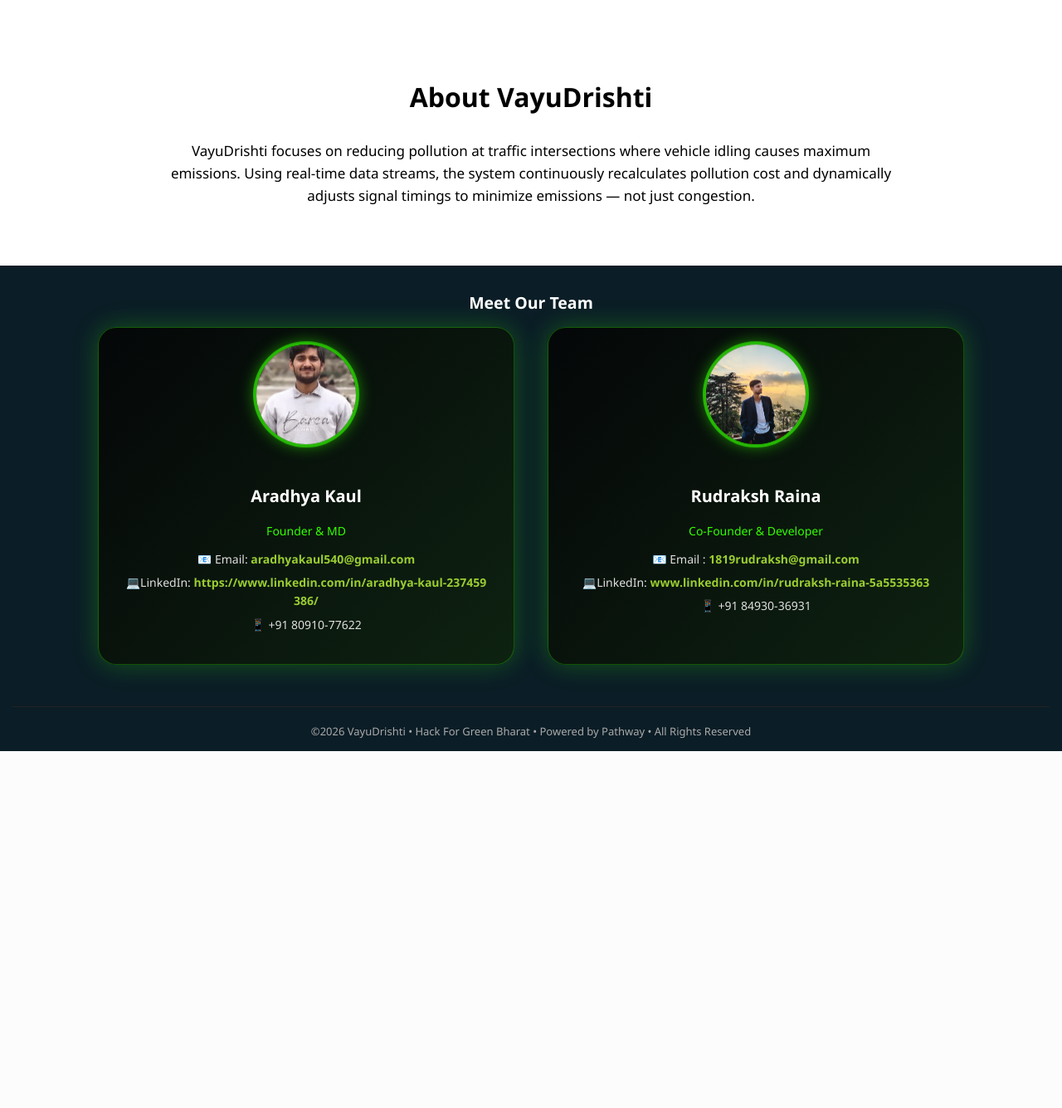
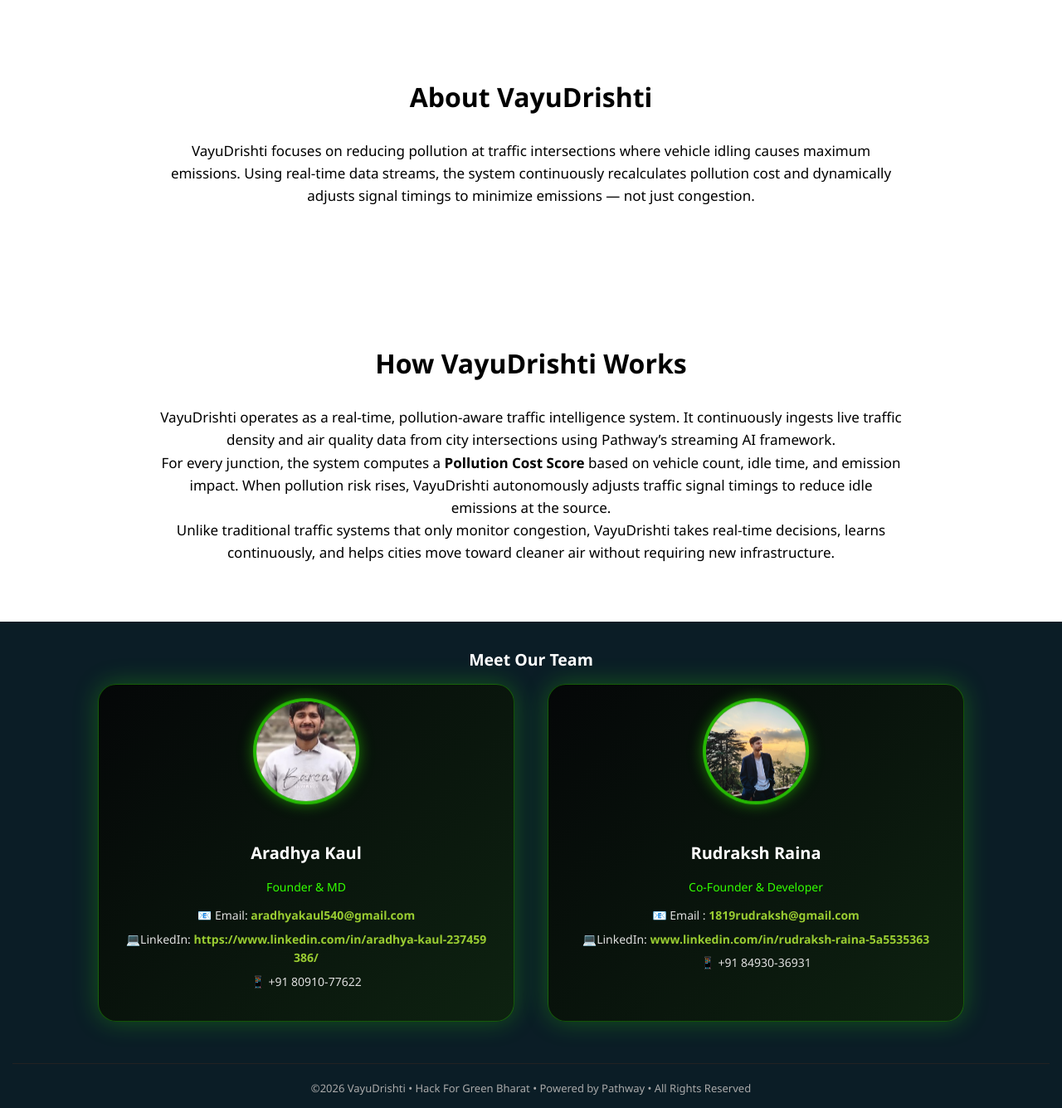
Before and after one commit to RudrakshRaina07/VayuDrishti, a Python web app: template Templates/home.html in a window 1280 px wide. Shown: the part 450-1785 px from the top of the page at 83% size. Before the commit the page ends 1355 px from the top, so only its background shows below. Run offline with Jinja, Linux system fonts and the light colour scheme; the template is opened without the code that fills it, so the values that code supplies are empty.

Commit message:
added desciption

```diff
--- a/Templates/home.html
+++ b/Templates/home.html
@@ -347,6 +347,27 @@
   </p>
 </section>
 
+<section class="section">
+  <h2>How VayuDrishti Works</h2>
+  <p>
+    VayuDrishti operates as a real-time, pollution-aware traffic intelligence system.
+    It continuously ingests live traffic density and air quality data from city intersections
+    using Pathway’s streaming AI framework.
+  </p>
+  <p>
+    For every junction, the system computes a <b>Pollution Cost Score</b> based on
+    vehicle count, idle time, and emission impact. When pollution risk rises,
+    VayuDrishti autonomously adjusts traffic signal timings to reduce idle emissions
+    at the source.
+  </p>
+  <p>
+    Unlike traditional traffic systems that only monitor congestion, VayuDrishti
+    takes real-time decisions, learns continuously, and helps cities move toward
+    cleaner air without requiring new infrastructure.
+  </p>
+</section>
+
+
 <!-- Footer -->
 <footer class="footer">
 
```
